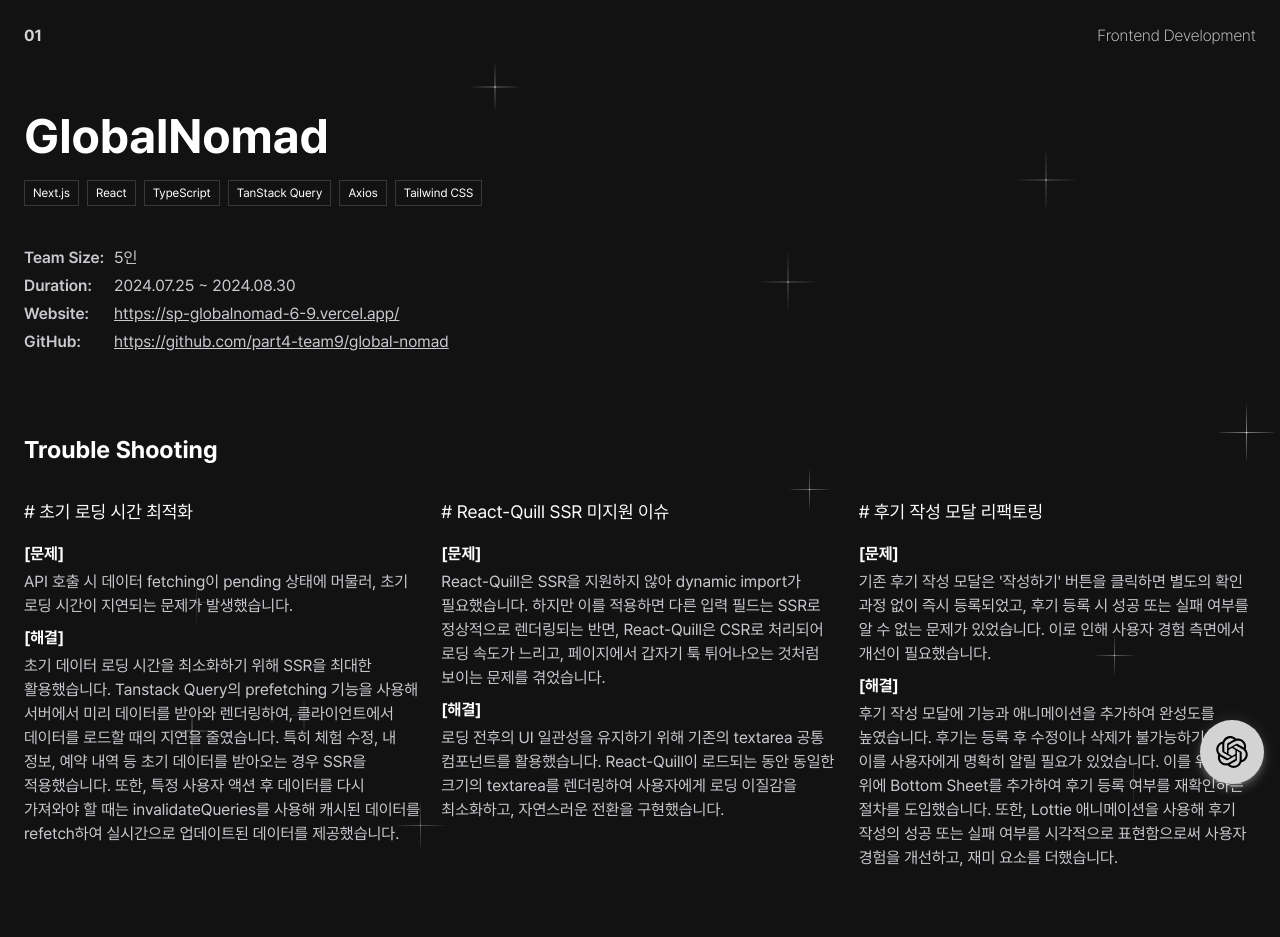
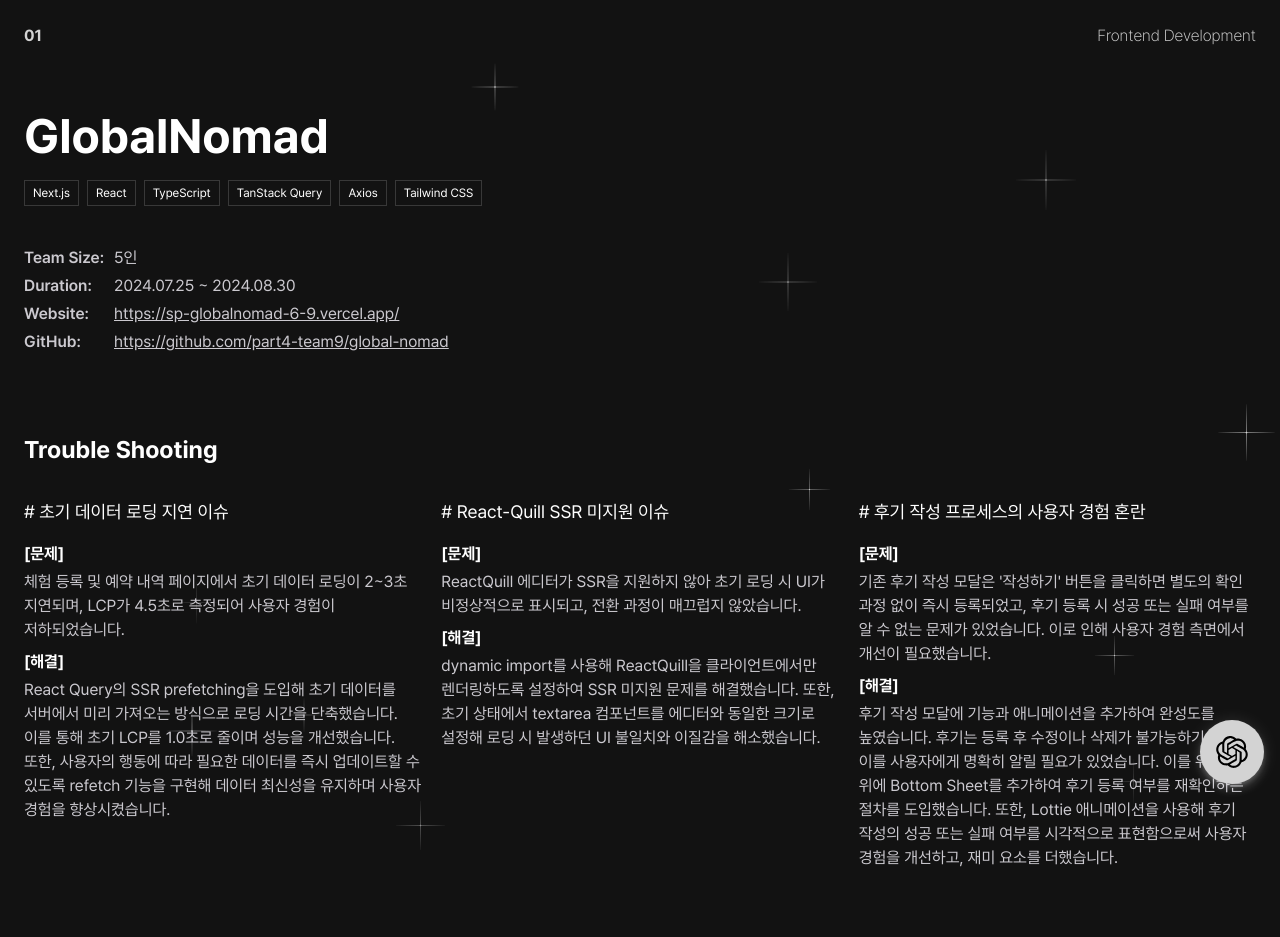
Before and after one commit to eunbinnie/fe-portfolio, a Next.js app: page /project/1 in a window 1280 px wide. Shown: the top 937 px of the page. Built offline with nearby package versions, Linux system fonts and the light colour scheme; no server answers.

Commit message:
docs: 프로젝트 트러블 슈팅 수정

```diff
--- a/src/constants/projects.ts
+++ b/src/constants/projects.ts
@@ -25,21 +25,21 @@
     duration: '2024.07.25 ~ 2024.08.30',
     role: [
       {
-        title: '초기 로딩 시간 최적화',
+        title: '초기 데이터 로딩 지연 이슈',
         trouble:
-          'API 호출 시 데이터 fetching이 pending 상태에 머물러, 초기 로딩 시간이 지연되는 문제가 발생했습니다.',
+          '체험 등록 및 예약 내역 페이지에서 초기 데이터 로딩이 2~3초 지연되며, LCP가 4.5초로 측정되어 사용자 경험이 저하되었습니다.',
         solve:
-          '초기 데이터 로딩 시간을 최소화하기 위해 SSR을 최대한 활용했습니다. Tanstack Query의 prefetching 기능을 사용해 서버에서 미리 데이터를 받아와 렌더링하여, 클라이언트에서 데이터를 로드할 때의 지연을 줄였습니다. 특히 체험 수정, 내 정보, 예약 내역 등 초기 데이터를 받아오는 경우 SSR을 적용했습니다. 또한, 특정 사용자 액션 후 데이터를 다시 가져와야 할 때는 invalidateQueries를 사용해 캐시된 데이터를 refetch하여 실시간으로 업데이트된 데이터를 제공했습니다.',
+          'React Query의 SSR prefetching을 도입해 초기 데이터를 서버에서 미리 가져오는 방식으로 로딩 시간을 단축했습니다. 이를 통해 초기 LCP를 1.0초로 줄이며 성능을 개선했습니다. 또한, 사용자의 행동에 따라 필요한 데이터를 즉시 업데이트할 수 있도록 refetch 기능을 구현해 데이터 최신성을 유지하며 사용자 경험을 향상시켰습니다.',
       },
       {
         title: 'React-Quill SSR 미지원 이슈',
         trouble:
-          'React-Quill은 SSR을 지원하지 않아 dynamic import가 필요했습니다. 하지만 이를 적용하면 다른 입력 필드는 SSR로 정상적으로 렌더링되는 반면, React-Quill은 CSR로 처리되어 로딩 속도가 느리고, 페이지에서 갑자기 툭 튀어나오는 것처럼 보이는 문제를 겪었습니다.',
+          'ReactQuill 에디터가 SSR을 지원하지 않아 초기 로딩 시 UI가 비정상적으로 표시되고, 전환 과정이 매끄럽지 않았습니다.',
         solve:
-          '로딩 전후의 UI 일관성을 유지하기 위해 기존의 textarea 공통 컴포넌트를 활용했습니다. React-Quill이 로드되는 동안 동일한 크기의 textarea를 렌더링하여 사용자에게 로딩 이질감을 최소화하고, 자연스러운 전환을 구현했습니다.',
+          'dynamic import를 사용해 ReactQuill을 클라이언트에서만 렌더링하도록 설정하여 SSR 미지원 문제를 해결했습니다. 또한, 초기 상태에서 textarea 컴포넌트를 에디터와 동일한 크기로 설정해 로딩 시 발생하던 UI 불일치와 이질감을 해소했습니다.',
       },
       {
-        title: '후기 작성 모달 리팩토링',
+        title: '후기 작성 프로세스의 사용자 경험 혼란',
         trouble: `기존 후기 작성 모달은 '작성하기' 버튼을 클릭하면 별도의 확인 과정 없이 즉시 등록되었고, 후기 등록 시 성공 또는 실패 여부를 알 수 없는 문제가 있었습니다. 이로 인해 사용자 경험 측면에서 개선이 필요했습니다.`,
         solve:
           '후기 작성 모달에 기능과 애니메이션을 추가하여 완성도를 높였습니다. 후기는 등록 후 수정이나 삭제가 불가능하기 때문에, 이를 사용자에게 명확히 알릴 필요가 있었습니다. 이를 위해 모달 위에 Bottom Sheet를 추가하여 후기 등록 여부를 재확인하는 절차를 도입했습니다. 또한, Lottie 애니메이션을 사용해 후기 작성의 성공 또는 실패 여부를 시각적으로 표현함으로써 사용자 경험을 개선하고, 재미 요소를 더했습니다.',
@@ -159,11 +159,11 @@
     duration: '2023.09 ~ 2023.10',
     role: [
       {
-        title: '달력 옵션 미제공 문제',
+        title: '잘못된 날짜 선택 방지 이슈',
         trouble:
-          '전시 날짜를 선택할 수 있는 달력 옵션을 구현해야 했지만, 카페24 플랫폼은 주로 쇼핑몰 기능을 제공하기 때문에 기본적으로 달력 옵션을 지원하지 않는 문제가 발생했습니다.',
+          '카페24 플랫폼에서 기본적으로 날짜 선택 기능을 제공하지 않아, 사용자가 티켓 상품 구매 시 잘못된 날짜를 선택할 가능성이 있었습니다. 이로 인해 구매 오류가 발생할 위험이 존재했습니다.',
         solve:
-          '연/월/일을 각각 나누어 옵션으로 설정해 날짜를 선택할 수 있도록 구현했습니다. 그러나 카페24의 옵션 구조상, 품절 처리를 하지 않는 한 사용자가 선택하지 못하도록 하는 기능을 지원하지 않았습니다. 이를 보완하기 위해 사용자가 날짜를 선택한 후, Date 객체를 활용하여 데이터를 검증하고 이미 지난 날짜의 상품을 추가하려 할 경우, "지난 날짜의 상품은 구매할 수 없다"는 alert 메시지를 띄워 문제를 해결했습니다.',
+          'JavaScript의 Date 객체를 활용해 사용자 입력 데이터를 검증하는 로직을 개발했습니다. 사용자가 잘못된 날짜를 선택하면 에러 메시지를 제공하고, 비정상적인 데이터로 장바구니에 추가되는 것을 차단했습니다. 이를 통해 사용자가 올바른 날짜를 선택하도록 유도하고, 구매 과정에서 발생할 수 있는 오류를 방지했습니다.',
       },
     ],
     demoLink: 'https://groundseesaw.co.kr/',
@@ -180,11 +180,11 @@
     duration: '2023.07 ~ 2023.11',
     role: [
       {
-        title: '회원 등급에 따른 렌더링 문제',
+        title: '회원 등급별 상품 목록 표시 이슈',
         trouble:
-          '사이트의 회원 등급에 따라 상품 리스트와 게시판 리스트를 다르게 렌더링해야 하는 요구사항이 있었습니다. 그러나 카페24 플랫폼의 특성상 하나의 HTML 파일로 이 리스트들을 동적으로 렌더링해야 하는 문제가 발생했습니다.',
+          '회원 등급에 따라 맞춤형 상품 목록을 표시해야 했지만, 기존 구조에서는 회원 등급 정보를 활용해 콘텐츠를 분리하거나 맞춤형 목록을 제공할 수 있는 기능이 없었습니다.',
         solve:
-          '회원 등급과 URL 쿼리의 카테고리 번호를 활용하여 문제를 해결했습니다. switch문을 사용해 회원 등급에 따라 다른 카테고리 번호를 렌더링하도록 구현했습니다. 또한, URL을 통해 직접 접근할 수 있는 가능성을 고려해, 사용 불가한 카테고리 번호에 접근할 경우 올바른 카테고리 번호 또는 메인 페이지로 리다이렉트 되도록 처리했습니다. 이를 통해 회원 등급에 맞는 리스트가 적절하게 렌더링되도록 했습니다.',
+          'JavaScript를 사용해 URL 쿼리 매개변수에서 회원 등급 정보를 확인하고, 해당 등급에 맞는 URL로 리다이렉션 처리하는 로직을 구현했습니다. 회원 등급을 판별하여 적합한 콘텐츠를 동적으로 표시하고, 비정상적인 접근 시 해당 요청을 차단하도록 처리했습니다.',
       },
     ],
     demoLink: 'https://feelkeen.com/',
@@ -202,11 +202,11 @@
     duration: '2023.05 ~ 2023.06',
     role: [
       {
-        title: '게시판 iframe 입력 양식 설정 문제',
+        title: '게시판 카테고리별 입력 양식 동적 설정 이슈',
         trouble:
-          '게시판 페이지에서 카테고리에 따라 적합한 입력 양식을 제공해야 했지만, 카페24에서는 공통 입력 양식만 설정 가능하고 카테고리별로 개별 설정할 수 없었습니다.',
+          '게시판 카테고리에 따라 적합한 입력 양식을 제공해야 했지만, 카페24 플랫폼에서는 게시판별 입력 양식 설정은 가능하나, 게시판 카테고리별로 입력 양식을 다르게 설정하는 기능을 지원하지 않았습니다.',
         solve:
-          'JavaScript를 활용하여 게시판의 카테고리를 추출한 뒤, 사용자가 카테고리를 변경할 때마다 적합한 입력 양식이 동적으로 변경되도록 구현했습니다. 이를 위해 카테고리별 목업 데이터를 정의하고, iframe 내부에 접근하여 입력 양식을 자동 변환하는 기능을 추가했습니다.',
+          'JavaScript를 사용해 게시판 카테고리를 추출한 뒤, 해당 카테고리에 적합한 입력 양식을 동적으로 설정했습니다. iframe 내부에 접근해 사용자가 카테고리를 변경할 때마다 입력 양식이 자동으로 변경되도록 구현했습니다. 이를 통해 각 카테고리에 맞는 입력 양식을 실시간으로 제공할 수 있었습니다.',
       },
       {
         title: '상품 이미지 Swiper 미리보기 문제 해결',
```
